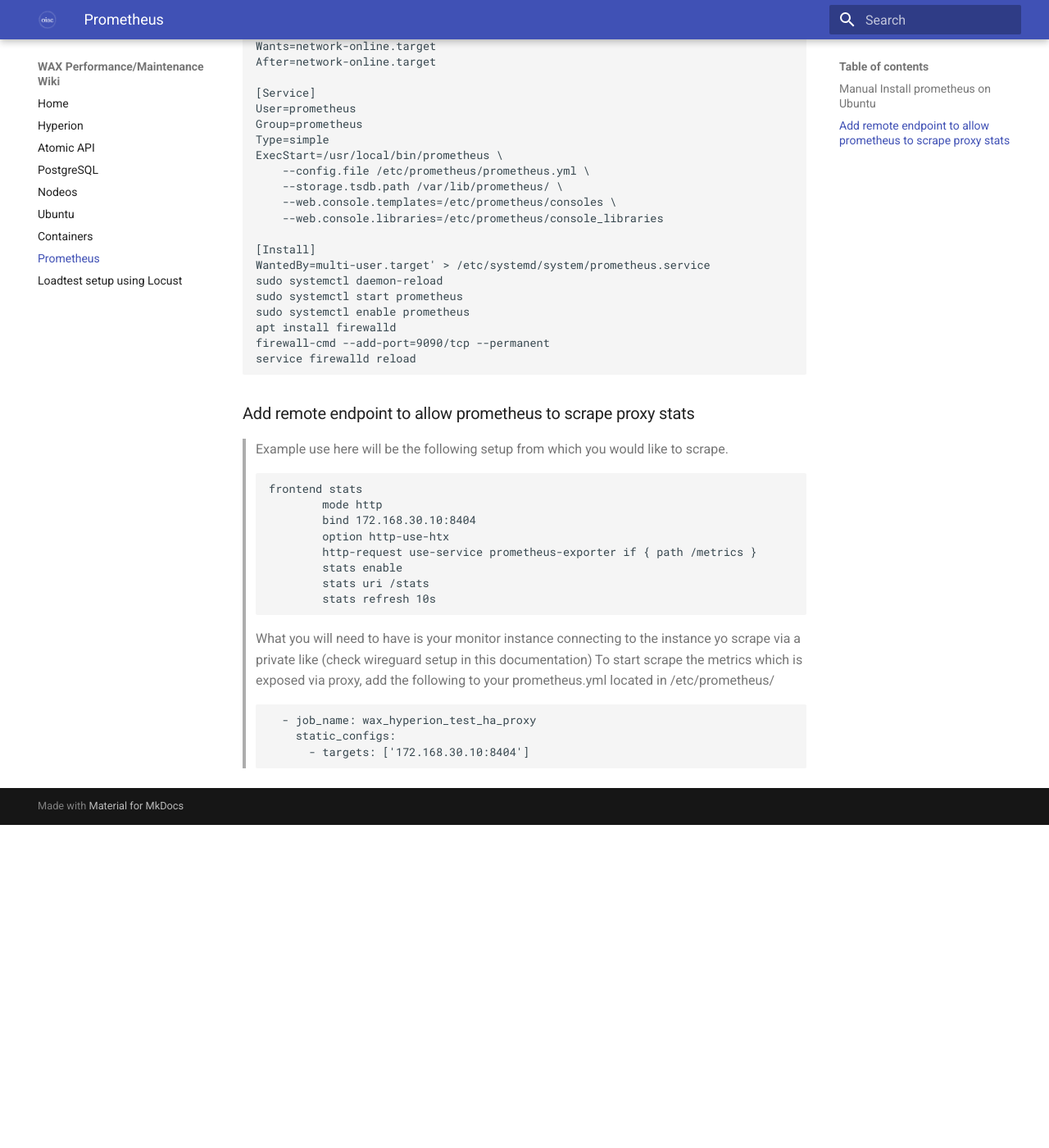
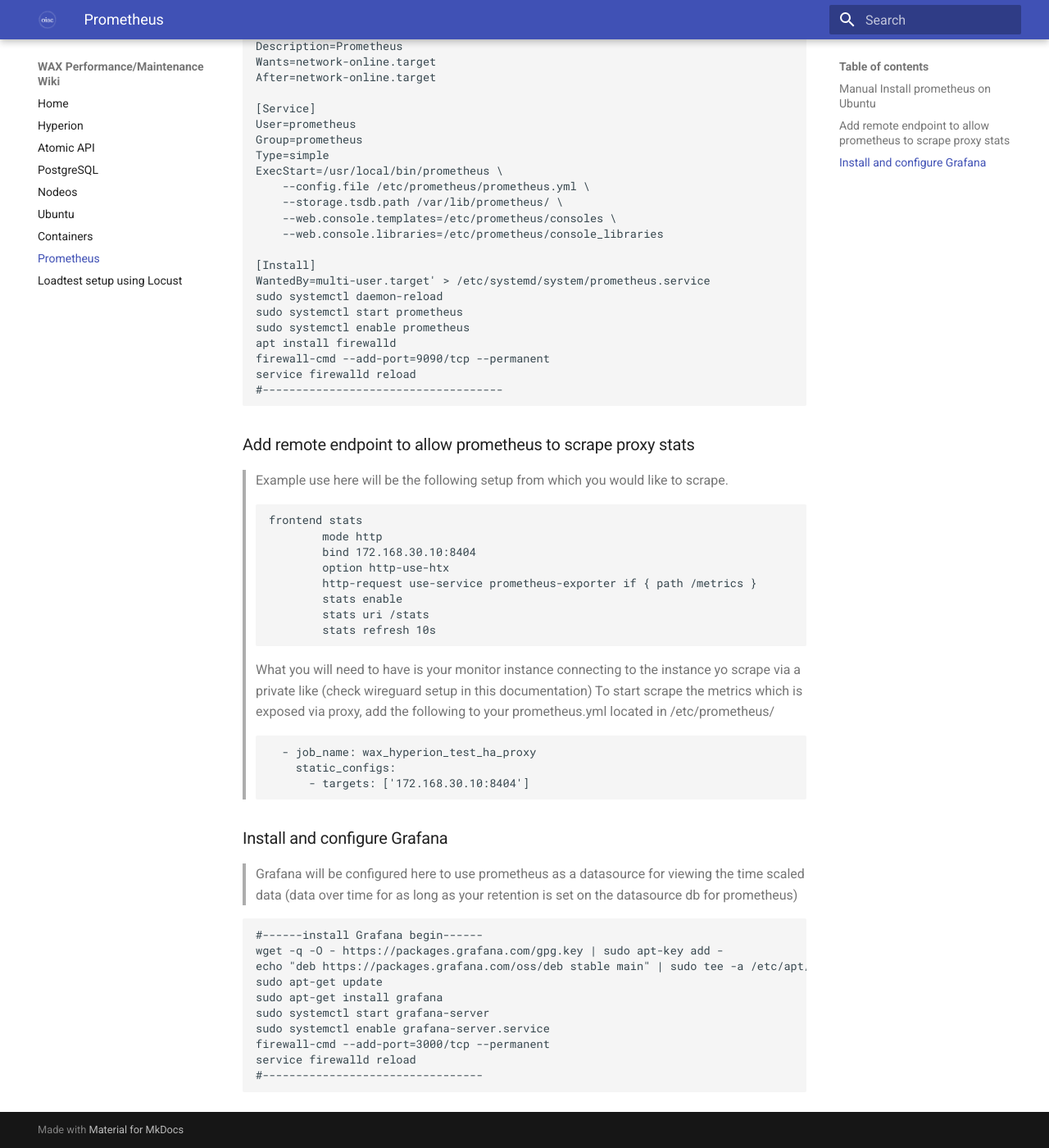
Before and after one commit to oneinacillian/wiki, an MkDocs documentation site: the page built from docs/prometheus.md, in a window 1280 px wide and 1400 px high, scrolled down 961 px. Shown: the whole window at 82% size. Built offline with MkDocs 1.6.1 and Material for MkDocs 9.7.7, drawn with Linux system fonts in a browser that asks for light colours; before the commit the page ends 1967 px from its top, so only the background shows below that; some of the changed text lies outside the part shown.

Commit message:
added grafana install

````diff
--- a/docs/prometheus.md
+++ b/docs/prometheus.md
@@ -10,6 +10,7 @@
 
 ### Manual Install prometheus on Ubuntu
 ```
+#------install Prometheus begin------
 export RELEASE="2.2.1"
 sudo useradd --no-create-home --shell /bin/false prometheus
 sudo mkdir /etc/prometheus
@@ -54,6 +55,7 @@
 apt install firewalld
 firewall-cmd --add-port=9090/tcp --permanent
 service firewalld reload
+#------------------------------------
 ```
 ### Add remote endpoint to allow prometheus to scrape proxy stats
 >Example use here will be the following setup from which you would like to scrape.
@@ -74,3 +76,18 @@
     static_configs:
       - targets: ['172.168.30.10:8404']
 ```
+### Install and configure Grafana
+>Grafana will be configured here to use prometheus as a datasource for viewing the time scaled data (data over time for as long as your retention is set on the datasource db for prometheus)
+
+```
+#------install Grafana begin------
+wget -q -O - https://packages.grafana.com/gpg.key | sudo apt-key add -
+echo "deb https://packages.grafana.com/oss/deb stable main" | sudo tee -a /etc/apt/sources.list.d/grafana.list
+sudo apt-get update
+sudo apt-get install grafana
+sudo systemctl start grafana-server
+sudo systemctl enable grafana-server.service
+firewall-cmd --add-port=3000/tcp --permanent
+service firewalld reload
+#---------------------------------
+```
````
